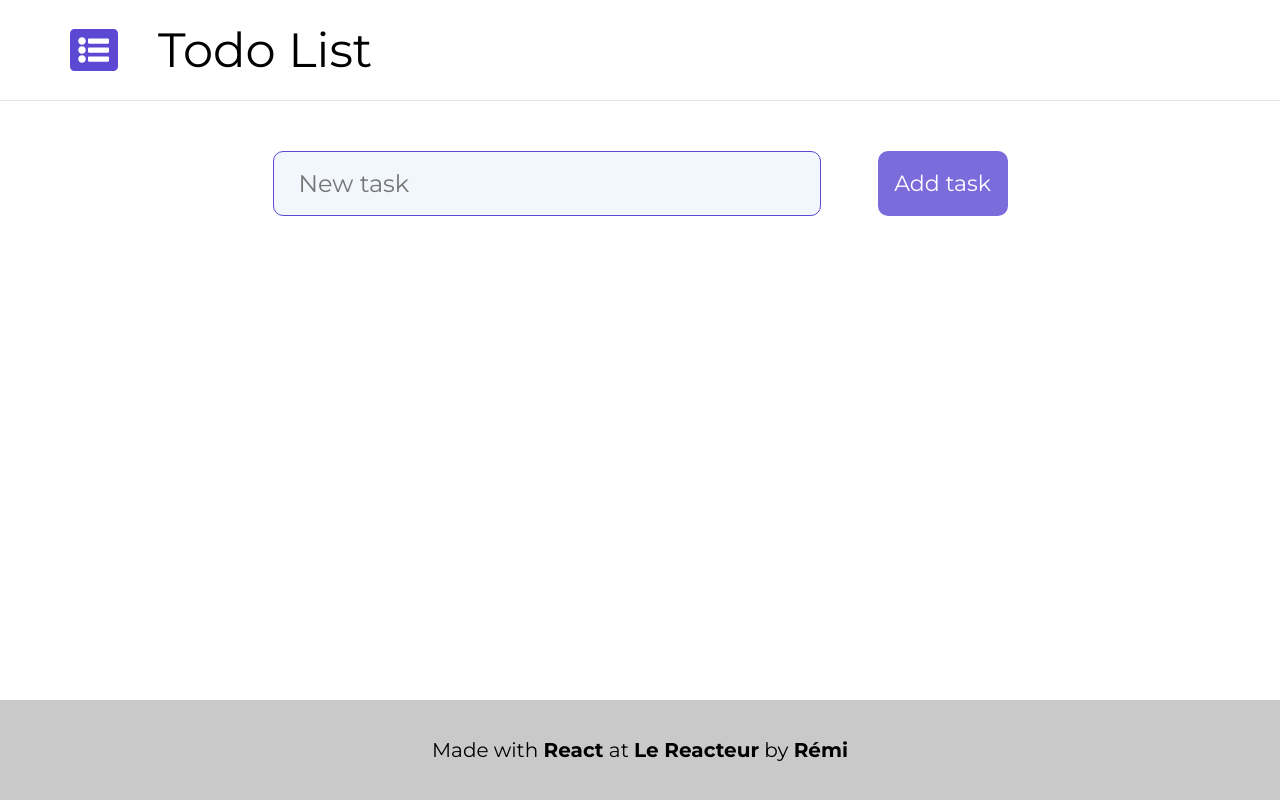
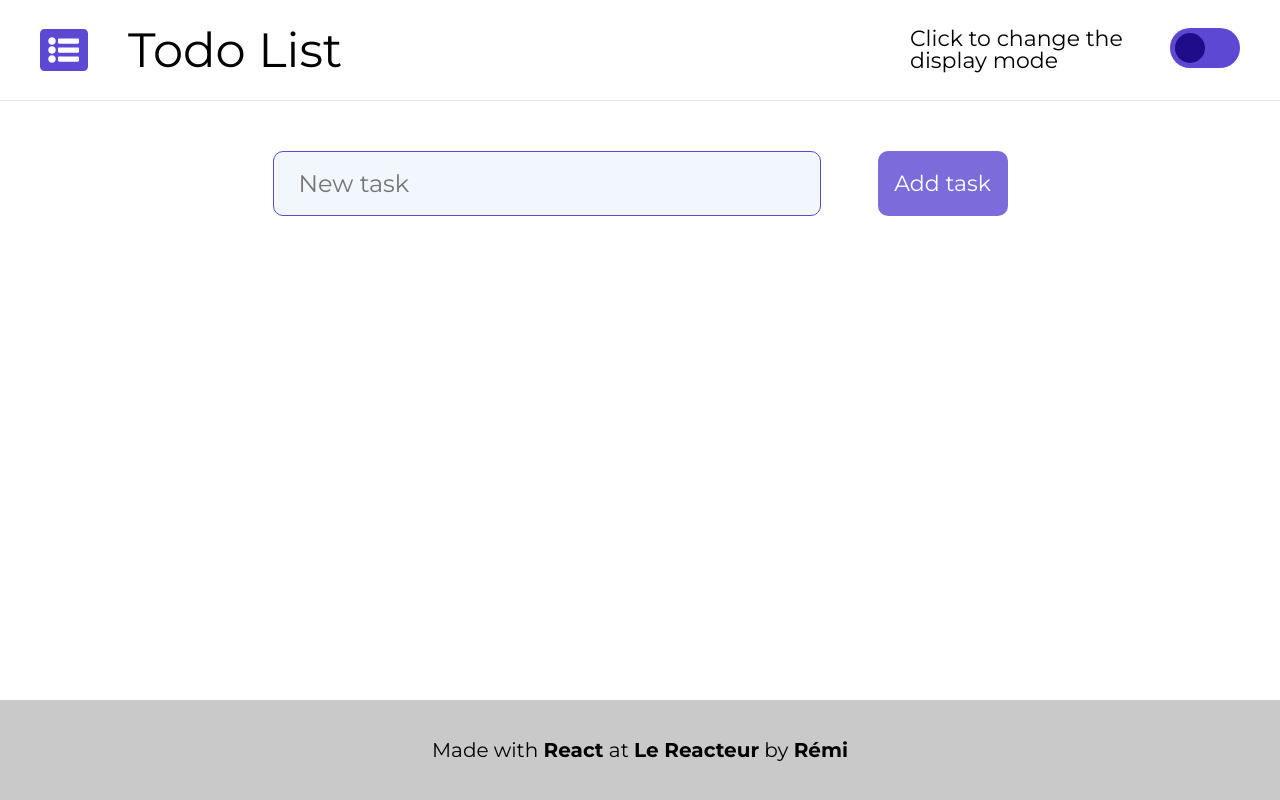
Before and after one commit to Remi-deronzier/react-todo-list, a React (Create React App) app: page / in a window 1280 px wide. Built offline with nearby package versions, Linux system fonts and the light colour scheme.

Commit message:
dark mode

```diff
--- a/src/App.css
+++ b/src/App.css
@@ -4,11 +4,27 @@ html {
   font-size: 62.5%; /* Ré-équilibrage du `rem` face au `px` pour des calculs simples */
 }
 
+html,
+body {
+  height: 100%;
+}
+
+#root {
+  height: 100%;
+}
+
+.first-div {
+  height: 100%;
+}
+
 :root {
   --purple: #5c48d3;
+  --purple-light: #1f0c8a;
   --transition-time: 0.3s;
   --transition-scale: 1.1;
   --transition-opacity: 0.8;
+  --green: #3ec760;
+  --green-light: #1d6934;
 }
 
 body {
@@ -23,12 +39,29 @@ body {
 /* HEADER */
 
 header {
+  border-bottom: 1px solid #e5e5e5;
+}
+
+.nav {
   height: 100px;
-  border-bottom: 1px solid #e5e5e5;
   font-size: 4.8rem;
   display: flex;
-  padding-left: 70px;
   align-items: center;
+  display: flex;
+  justify-content: space-between;
+}
+
+.call1 {
+  display: flex;
+}
+
+.call2 {
+  display: flex;
+}
+
+.p-toggle-dark-light {
+  width: 260px;
+  font-size: 2.2rem;
 }
 
 h1:hover {
@@ -42,6 +75,44 @@ h1:hover {
 
 .list-alt:hover {
   cursor: pointer;
+}
+
+/* Toggle : switch light mode to dark mode */
+
+.toggle-dark-light {
+  display: none;
+}
+
+.lb-toggle-dark-light {
+  display: block;
+  cursor: pointer;
+  width: 70px;
+  height: 40px;
+  background-color: var(--purple);
+  border-radius: 25px;
+  transition: all 0.4s ease-out;
+}
+
+.lb-toggle-dark-light::after {
+  content: "";
+  display: block;
+  position: relative;
+  top: 5px;
+  left: 5px;
+  width: 30px;
+  height: 30px;
+  background-color: var(--purple-light);
+  border-radius: 50%;
+  transition: all 0.4s ease-out;
+}
+
+.toggle-dark-light:checked + label {
+  background: var(--green);
+}
+
+.toggle-dark-light:checked + label::after {
+  transform: translateX(100%);
+  background-color: var(--green-light);
 }
 
 /* MAIN */
@@ -86,7 +157,7 @@ main {
 .input-search:focus {
   outline: none;
   border-radius: 10px;
-  border: 1px solid #3ec760;
+  border: 1px solid var(--green);
 }
 
 .btn-add-task {
@@ -99,13 +170,13 @@ main {
   font-family: "Montserrat", sans-serif;
   margin-left: 57px;
   border: none;
-  opacity: 0.8;
+  opacity: var(--transition-opacity);
   transition: all var(--transition-time);
 }
 
 .btn-add-task:hover {
   cursor: pointer;
-  opacity: var(--transition-opacity);
+  opacity: 1;
   transform: scale(var(--transition-scale));
 }
 
@@ -130,7 +201,7 @@ main {
 
 .input-checkbox:hover {
   cursor: pointer;
-  transform: scale(1.9);
+  transform: scale(2);
 }
 
 .lb-checkbox {
@@ -181,3 +252,31 @@ a {
 a:hover {
   text-decoration: underline;
 }
+
+/* DARK MODE */
+
+.body-dark {
+  background-color: #1e2334;
+}
+
+.header-dark {
+  background-color: #2c3049;
+}
+
+.white {
+  color: white;
+}
+
+.footer-dark {
+  background: #1e2334;
+  background: linear-gradient(
+    90deg,
+    #1e2334 0%,
+    rgb(89, 73, 114) 35%,
+    var(--purple) 100%
+  );
+}
+
+.a-dark {
+  color: white;
+}
--- a/src/App.js
+++ b/src/App.js
@@ -15,6 +15,7 @@ function App() {
   // tasksDB is the Data Base where all the tasks are stored and not changed when a value is entered in the input field
   const [task, setTask] = useState("");
   const [tasksResult, setTasksResult] = useState([]); // taskResult is the array which change when a value is entered in the input field
+  const [darkMode, setDarkMode] = useState(false); // Dark mode state
 
   // Add a new task
   const handleAddTask = (e) => {
@@ -45,9 +46,10 @@ function App() {
   // Search a task
   const handleSearch = (e) => {
     const value = e.target.value;
-    const newSearchTasks = tasksDB.filter(
-      (task) => task[0].indexOf(value) !== -1
-    );
+    const newSearchTasks = tasksDB.filter((task) => {
+      const regex = RegExp(value, "i");
+      return regex.test(task[0]);
+    });
     setTasksResult(newSearchTasks);
   };
 
@@ -68,9 +70,27 @@ function App() {
     setTasksResult(newTasks);
   };
 
+  // Activate or not dark mode
+  const handleDarkMode = () => {
+    setDarkMode(!darkMode);
+  };
+
+  // Detect when the vertical scroll bar appears to fill the whole page when dark mode is activate
+  const screenHeight = window.innerHeight;
+  const totalHeight = document.body.scrollHeight;
+  const isVerticalScrollHere = screenHeight < totalHeight;
+
   return (
-    <div>
-      <Header />
+    <div
+      className={
+        darkMode && !isVerticalScrollHere
+          ? "body-dark first-div"
+          : darkMode
+          ? "body-dark"
+          : undefined
+      }
+    >
+      <Header handleDarkMode={handleDarkMode} darkMode={darkMode} />
       <main className="container">
         <Search handleSearch={handleSearch} isTasksDBEmpty={isTasksDBEmpty} />
         <Tasks
@@ -81,9 +101,10 @@ function App() {
           handleSubmit={handleSubmit}
           task={task}
           handleAddTask={handleAddTask}
+          darkMode={darkMode}
         />
       </main>
-      <Footer />
+      <Footer darkMode={darkMode} />
     </div>
   );
 }
--- a/src/Components/Footer.js
+++ b/src/Components/Footer.js
@@ -1,14 +1,24 @@
-const Footer = () => {
+const Footer = ({ darkMode }) => {
   return (
-    <footer>
+    <footer className={darkMode ? "footer-dark white" : undefined}>
       <div className="center-footer">
         <p className="p-footer">
           Made with{" "}
-          <a href="https://reactjs.org/" target="_blank" rel="noreferrer">
+          <a
+            href="https://reactjs.org/"
+            target="_blank"
+            rel="noreferrer"
+            className={darkMode ? "a-dark" : undefined}
+          >
             React
           </a>{" "}
           at{" "}
-          <a href="https://www.lereacteur.io/" target="_blank" rel="noreferrer">
+          <a
+            href="https://www.lereacteur.io/"
+            target="_blank"
+            rel="noreferrer"
+            className={darkMode ? "a-dark" : undefined}
+          >
             Le Reacteur
           </a>{" "}
           by{" "}
@@ -16,6 +26,7 @@ const Footer = () => {
             href="https://github.com/Remi-deronzier"
             target="_blank"
             rel="noreferrer"
+            className={darkMode ? "a-dark" : undefined}
           >
             Rémi
           </a>
--- a/src/Components/Header.js
+++ b/src/Components/Header.js
@@ -1,10 +1,32 @@
 import { FontAwesomeIcon } from "@fortawesome/react-fontawesome";
 
-const Header = () => {
+const Header = ({ handleDarkMode, darkMode }) => {
   return (
-    <header>
-      <FontAwesomeIcon icon="list-alt" className="list-alt" />
-      <h1>Todo List</h1>
+    <header className={darkMode ? "header-dark" : undefined}>
+      <div className="container nav">
+        <div className="call1">
+          <FontAwesomeIcon icon="list-alt" className="list-alt" />
+          <h1 className={darkMode ? "white" : undefined}>Todo List</h1>
+        </div>
+        <div className="call2">
+          <p
+            className={
+              darkMode ? "white p-toggle-dark-light" : "p-toggle-dark-light"
+            }
+          >
+            Click to change the display mode
+          </p>
+          <div className="btn-toggle">
+            <input
+              type="checkbox"
+              id="toggle"
+              className="toggle-dark-light"
+              onChange={handleDarkMode}
+            />
+            <label htmlFor="toggle" className="lb-toggle-dark-light"></label>
+          </div>
+        </div>
+      </div>
     </header>
   );
 };
--- a/src/Components/Tasks.js
+++ b/src/Components/Tasks.js
@@ -8,6 +8,7 @@ const Tasks = ({
   handleSubmit,
   task,
   handleAddTask,
+  darkMode,
 }) => {
   return (
     <>
@@ -23,7 +24,7 @@ const Tasks = ({
                 onChange={() => handleChecked(index)}
               ></input>
               <label
-                className="lb-checkbox"
+                className={darkMode ? "white lb-checkbox" : "lb-checkbox"}
                 htmlFor={`task${index}`}
                 style={{ textDecoration: tasksDB[index][1] && "line-through" }} // Strike out text when a chekbox is checked
               >
```
